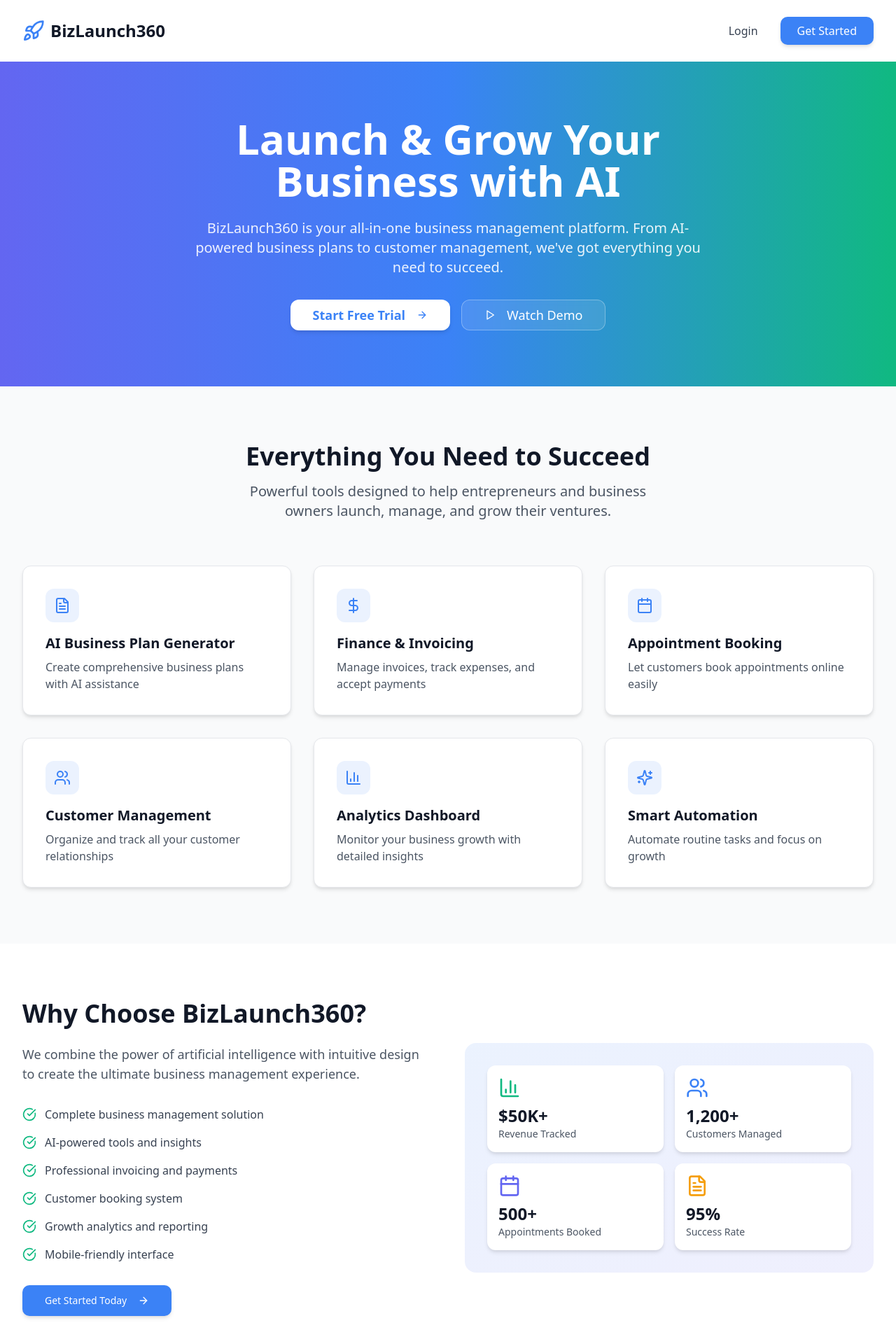
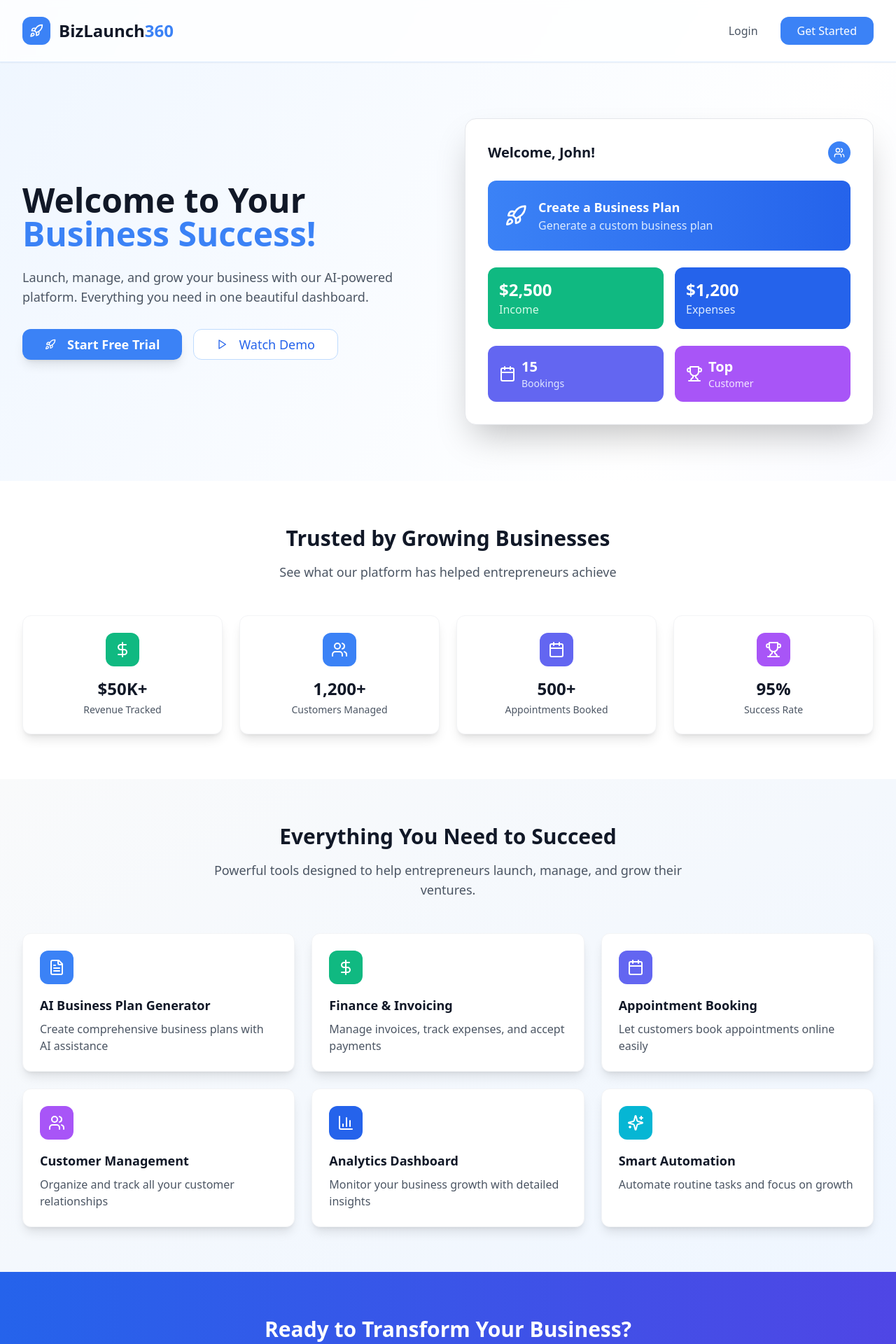
Before and after one commit to Zakariasisu5/bizlaunch360, a React (Vite) app: page / in a window 1280 px wide. Shown: the top 1920 px of the page at 70% size. Built offline with nearby package versions, Linux system fonts and the light colour scheme.

Commit message:
Refactor: Redesign landing page
Redesigned the landing page to match the provided image, including layout, components, and styling.

```diff
--- a/src/pages/Index.tsx
+++ b/src/pages/Index.tsx
@@ -1,3 +1,4 @@
+
 import React, { useState } from 'react';
 import { Link } from 'react-router-dom';
 import { Button } from '@/components/ui/button';
@@ -12,72 +13,82 @@ import {
   Sparkles,
   ArrowRight,
   CheckCircle,
-  Play
+  Play,
+  Trophy,
+  TrendingUp
 } from 'lucide-react';
 
 const features = [
   {
     icon: FileText,
     title: 'AI Business Plan Generator',
-    description: 'Create comprehensive business plans with AI assistance'
+    description: 'Create comprehensive business plans with AI assistance',
+    color: 'bg-blue-500'
   },
   {
     icon: DollarSign,
     title: 'Finance & Invoicing',
-    description: 'Manage invoices, track expenses, and accept payments'
+    description: 'Manage invoices, track expenses, and accept payments',
+    color: 'bg-emerald-500'
   },
   {
     icon: Calendar,
     title: 'Appointment Booking',
-    description: 'Let customers book appointments online easily'
+    description: 'Let customers book appointments online easily',
+    color: 'bg-indigo-500'
   },
   {
     icon: Users,
     title: 'Customer Management',
-    description: 'Organize and track all your customer relationships'
+    description: 'Organize and track all your customer relationships',
+    color: 'bg-purple-500'
   },
   {
     icon: BarChart3,
     title: 'Analytics Dashboard',
-    description: 'Monitor your business growth with detailed insights'
+    description: 'Monitor your business growth with detailed insights',
+    color: 'bg-blue-600'
   },
   {
     icon: Sparkles,
     title: 'Smart Automation',
-    description: 'Automate routine tasks and focus on growth'
+    description: 'Automate routine tasks and focus on growth',
+    color: 'bg-cyan-500'
   }
 ];
 
-const benefits = [
-  'Complete business management solution',
-  'AI-powered tools and insights',
-  'Professional invoicing and payments',
-  'Customer booking system',
-  'Growth analytics and reporting',
-  'Mobile-friendly interface'
+const stats = [
+  { label: 'Revenue Tracked', value: '$50K+', color: 'bg-emerald-500', icon: DollarSign },
+  { label: 'Customers Managed', value: '1,200+', color: 'bg-blue-500', icon: Users },
+  { label: 'Appointments Booked', value: '500+', color: 'bg-indigo-500', icon: Calendar },
+  { label: 'Success Rate', value: '95%', color: 'bg-purple-500', icon: Trophy }
 ];
 
 const Index = () => {
   const [isVideoOpen, setIsVideoOpen] = useState(false);
 
   return (
-    <div className="min-h-screen bg-white">
+    <div className="min-h-screen bg-gradient-to-br from-blue-50 via-white to-indigo-50">
       {/* Header */}
-      <header className="bg-white shadow-sm">
+      <header className="bg-white/80 backdrop-blur-sm shadow-sm border-b border-blue-100">
         <div className="max-w-7xl mx-auto px-4 sm:px-6 lg:px-8">
           <div className="flex justify-between items-center py-4 sm:py-6">
             <div className="flex items-center">
-              <Rocket className="h-6 w-6 sm:h-8 sm:w-8 text-bizPrimary mr-2" />
-              <span className="text-lg sm:text-2xl font-bold text-bizNeutral-900">BizLaunch360</span>
+              <div className="w-8 h-8 sm:w-10 sm:h-10 bg-blue-500 rounded-xl flex items-center justify-center mr-3">
+                <Rocket className="h-4 w-4 sm:h-5 sm:w-5 text-white" />
+              </div>
+              <span className="text-xl sm:text-2xl font-bold text-gray-900">
+                BizLaunch<span className="text-blue-500">360</span>
+              </span>
             </div>
             <div className="flex items-center space-x-2 sm:space-x-4">
               <Link to="/login">
-                <Button variant="ghost" className="text-bizNeutral-700 hover:text-bizPrimary text-sm sm:text-base px-2 sm:px-4">
+                <Button variant="ghost" className="text-gray-600 hover:text-blue-600 text-sm sm:text-base px-2 sm:px-4">
                   Login
                 </Button>
               </Link>
               <Link to="/login">
-                <Button className="btn-primary text-sm sm:text-base px-3 sm:px-6 py-2 sm:py-3">
+                <Button className="bg-blue-500 hover:bg-blue-600 text-white text-sm sm:text-base px-4 sm:px-6 py-2 sm:py-3 rounded-xl">
                   Get Started
                 </Button>
               </Link>
@@ -86,23 +97,26 @@ const Index = () => {
         </div>
       </header>
 
-      {/* Hero Section */}
-      <section className="gradient-hero">
-        <div className="max-w-7xl mx-auto px-4 sm:px-6 lg:px-8 py-12 sm:py-16 lg:py-20">
-          <div className="text-center">
-            <h1 className="text-3xl sm:text-4xl md:text-5xl lg:text-6xl font-bold text-white mb-4 sm:mb-6 leading-tight">
-              Launch & Grow Your
-              <span className="block">Business with AI</span>
+      {/* Hero Section with Dashboard Preview */}
+      <section className="py-12 sm:py-20">
+        <div className="max-w-7xl mx-auto px-4 sm:px-6 lg:px-8">
+          <div className="grid grid-cols-1 lg:grid-cols-2 gap-8 lg:gap-12 items-center">
+            {/* Left side - Content */}
+            <div className="text-center lg:text-left">
+              <h1 className="text-3xl sm:text-4xl lg:text-5xl font-bold text-gray-900 mb-4 sm:mb-6 leading-tight">
+                Welcome to Your
+                <span className="block text-blue-500">Business Success!</span>
               </h1>
-            <p className="text-base sm:text-lg lg:text-xl text-white/90 mb-6 sm:mb-8 max-w-3xl mx-auto px-4">
-              BizLaunch360 is your all-in-one business management platform. From AI-powered business plans
-              to customer management, we've got everything you need to succeed.
+              <p className="text-base sm:text-lg text-gray-600 mb-6 sm:mb-8 max-w-xl mx-auto lg:mx-0">
+                Launch, manage, and grow your business with our AI-powered platform.
+                Everything you need in one beautiful dashboard.
               </p>
-            <div className="flex flex-col sm:flex-row gap-3 sm:gap-4 justify-center px-4">
+
+              <div className="flex flex-col sm:flex-row gap-3 sm:gap-4 justify-center lg:justify-start">
                 <Link to="/login">
-                <Button size="lg" className="w-full sm:w-auto bg-white text-bizPrimary hover:bg-bizNeutral-100 px-6 sm:px-8 py-3 sm:py-4 text-base sm:text-lg font-semibold rounded-xl shadow-soft hover:scale-105 transition-all duration-200">
+                  <Button size="lg" className="w-full sm:w-auto bg-blue-500 hover:bg-blue-600 text-white px-8 py-4 text-lg font-semibold rounded-xl shadow-lg hover:shadow-xl transition-all duration-200">
+                    <Rocket className="mr-2 h-5 w-5" />
                     Start Free Trial
-                  <ArrowRight className="ml-2 h-4 w-4 sm:h-5 sm:w-5" />
                   </Button>
                 </Link>
                 <Dialog open={isVideoOpen} onOpenChange={setIsVideoOpen}>
@@ -110,21 +124,22 @@ const Index = () => {
                     <Button
                       size="lg"
                       variant="outline"
-                    className="w-full sm:w-auto border-white/30 bg-white/10 backdrop-blur-sm text-white hover:bg-white/20 px-6 sm:px-8 py-3 sm:py-4 text-base sm:text-lg rounded-xl transition-all duration-200 hover:scale-105"
+                      className="w-full sm:w-auto border-blue-200 bg-white hover:bg-blue-50 text-blue-600 px-8 py-4 text-lg rounded-xl transition-all duration-200"
                     >
-                    <Play className="mr-2 h-4 w-4 sm:h-5 sm:w-5" />
+                      <Play className="mr-2 h-5 w-5" />
                       Watch Demo
                     </Button>
                   </DialogTrigger>
-                <DialogContent className="max-w-4xl w-full bg-bizNeutral-900 border-bizNeutral-700">
-                  <div className="relative w-full h-0 pb-[56.25%] bg-gradient-to-br from-bizPrimary/20 to-bizAccent/20 rounded-xl overflow-hidden">
-                    <div className="absolute inset-0 flex items-center justify-center">
-                      <div className="text-center text-white">
-                        <div className="w-20 h-20 bg-white/20 rounded-full flex items-center justify-center mb-4 mx-auto">
-                          <Play className="w-8 h-8 text-white ml-1" />
-                        </div>
-                        <h3 className="text-xl font-semibold mb-2">BizLaunch360 Demo</h3>
-                        <p className="text-white/80">See how easy it is to manage your business</p>
+                  <DialogContent className="max-w-4xl w-full bg-white">
+                    <div className="relative w-full aspect-video bg-gradient-to-br from-blue-500 to-indigo-600 rounded-xl overflow-hidden">
+                      <img
+                        src="/lovable-uploads/342ce04e-04df-45ac-9400-e8fd47701354.png"
+                        alt="BizLaunch360 Dashboard Demo"
+                        className="w-full h-full object-cover"
+                      />
+                      <div className="absolute inset-0 bg-black/20 flex items-center justify-center">
+                        <div className="w-16 h-16 bg-white/20 backdrop-blur-sm rounded-full flex items-center justify-center">
+                          <Play className="w-6 h-6 text-white ml-1" />
                         </div>
                       </div>
                     </div>
@@ -132,36 +147,119 @@ const Index = () => {
                 </Dialog>
               </div>
             </div>
+
+            {/* Right side - Dashboard Preview */}
+            <div className="relative">
+              <div className="bg-white rounded-2xl shadow-2xl border border-gray-200 p-6 sm:p-8">
+                <div className="flex items-center justify-between mb-6">
+                  <h3 className="text-xl font-semibold text-gray-900">Welcome, John!</h3>
+                  <div className="w-8 h-8 bg-blue-500 rounded-full flex items-center justify-center">
+                    <Users className="w-4 h-4 text-white" />
+                  </div>
+                </div>
+
+                {/* Main Action Card */}
+                <div className="bg-gradient-to-r from-blue-500 to-blue-600 rounded-xl p-6 mb-6 text-white">
+                  <div className="flex items-center">
+                    <Rocket className="w-8 h-8 mr-4" />
+                    <div>
+                      <h4 className="text-lg font-semibold">Create a Business Plan</h4>
+                      <p className="text-blue-100">Generate a custom business plan</p>
+                    </div>
+                  </div>
+                </div>
+
+                {/* Stats Grid */}
+                <div className="grid grid-cols-2 gap-4 mb-6">
+                  <div className="bg-emerald-500 rounded-xl p-4 text-white">
+                    <div className="text-2xl font-bold">$2,500</div>
+                    <div className="text-emerald-100">Income</div>
+                  </div>
+                  <div className="bg-blue-600 rounded-xl p-4 text-white">
+                    <div className="text-2xl font-bold">$1,200</div>
+                    <div className="text-blue-100">Expenses</div>
+                  </div>
+                </div>
+
+                <div className="grid grid-cols-2 gap-4">
+                  <div className="bg-indigo-500 rounded-xl p-4 text-white">
+                    <div className="flex items-center">
+                      <Calendar className="w-6 h-6 mr-2" />
+                      <div>
+                        <div className="text-xl font-bold">15</div>
+                        <div className="text-indigo-100 text-sm">Bookings</div>
+                      </div>
+                    </div>
+                  </div>
+                  <div className="bg-purple-500 rounded-xl p-4 text-white">
+                    <div className="flex items-center">
+                      <Trophy className="w-6 h-6 mr-2" />
+                      <div>
+                        <div className="text-xl font-bold">Top</div>
+                        <div className="text-purple-100 text-sm">Customer</div>
+                      </div>
+                    </div>
+                  </div>
+                </div>
+              </div>
+            </div>
+          </div>
+        </div>
+      </section>
+
+      {/* Stats Section */}
+      <section className="py-12 sm:py-16 bg-white">
+        <div className="max-w-7xl mx-auto px-4 sm:px-6 lg:px-8">
+          <div className="text-center mb-12">
+            <h2 className="text-2xl sm:text-3xl font-bold text-gray-900 mb-4">
+              Trusted by Growing Businesses
+            </h2>
+            <p className="text-lg text-gray-600">
+              See what our platform has helped entrepreneurs achieve
+            </p>
+          </div>
+
+          <div className="grid grid-cols-2 lg:grid-cols-4 gap-6">
+            {stats.map((stat, index) => {
+              const Icon = stat.icon;
+              return (
+                <div key={index} className="bg-white rounded-xl p-6 shadow-lg border border-gray-100 text-center hover:shadow-xl transition-shadow duration-300">
+                  <div className={`inline-flex items-center justify-center w-12 h-12 ${stat.color} rounded-xl mb-4`}>
+                    <Icon className="h-6 w-6 text-white" />
+                  </div>
+                  <div className="text-2xl font-bold text-gray-900 mb-1">{stat.value}</div>
+                  <div className="text-sm text-gray-600">{stat.label}</div>
+                </div>
+              );
+            })}
+          </div>
         </div>
       </section>
 
       {/* Features Section */}
-      <section className="py-12 sm:py-16 lg:py-20 bg-bizNeutral-50">
+      <section className="py-12 sm:py-16 bg-gradient-to-br from-gray-50 to-blue-50">
         <div className="max-w-7xl mx-auto px-4 sm:px-6 lg:px-8">
-          <div className="text-center mb-12 sm:mb-16">
-            <h2 className="text-2xl sm:text-3xl md:text-4xl font-bold text-bizNeutral-900 mb-3 sm:mb-4">
+          <div className="text-center mb-12">
+            <h2 className="text-2xl sm:text-3xl font-bold text-gray-900 mb-4">
               Everything You Need to Succeed
             </h2>
-            <p className="text-base sm:text-lg lg:text-xl text-bizNeutral-600 max-w-2xl mx-auto px-4">
-              Powerful tools designed to help entrepreneurs and business owners launch, manage, and grow their ventures.
+            <p className="text-lg text-gray-600 max-w-2xl mx-auto">
+              Powerful tools designed to help entrepreneurs launch, manage, and grow their ventures.
             </p>
           </div>
 
-          <div className="grid grid-cols-1 sm:grid-cols-2 lg:grid-cols-3 gap-6 sm:gap-8">
+          <div className="grid grid-cols-1 sm:grid-cols-2 lg:grid-cols-3 gap-6">
             {features.map((feature, index) => {
               const Icon = feature.icon;
               return (
-                <div
-                  key={index}
-                  className="bg-white p-6 sm:p-8 rounded-xl shadow-soft card-hover border border-bizNeutral-200"
-                >
-                  <div className="inline-flex items-center justify-center w-10 h-10 sm:w-12 sm:h-12 bg-bizPrimary/10 rounded-xl mb-3 sm:mb-4">
-                    <Icon className="h-5 w-5 sm:h-6 sm:w-6 text-bizPrimary" />
+                <div key={index} className="bg-white rounded-xl p-6 shadow-lg border border-gray-100 hover:shadow-xl transition-all duration-300 hover:-translate-y-1">
+                  <div className={`inline-flex items-center justify-center w-12 h-12 ${feature.color} rounded-xl mb-4`}>
+                    <Icon className="h-6 w-6 text-white" />
                   </div>
-                  <h3 className="text-lg sm:text-xl font-semibold text-bizNeutral-900 mb-2">
+                  <h3 className="text-lg font-semibold text-gray-900 mb-2">
                     {feature.title}
                   </h3>
-                  <p className="text-sm sm:text-base text-bizNeutral-600">
+                  <p className="text-gray-600">
                     {feature.description}
                   </p>
                 </div>
@@ -171,95 +269,35 @@ const Index = () => {
         </div>
       </section>
 
-      {/* Benefits Section */}
-      <section className="py-12 sm:py-16 lg:py-20 bg-white">
-        <div className="max-w-7xl mx-auto px-4 sm:px-6 lg:px-8">
-          <div className="grid grid-cols-1 lg:grid-cols-2 gap-8 sm:gap-12 items-center">
-            <div className="order-2 lg:order-1">
-              <h2 className="text-2xl sm:text-3xl md:text-4xl font-bold text-bizNeutral-900 mb-4 sm:mb-6">
-                Why Choose BizLaunch360?
-              </h2>
-              <p className="text-base sm:text-lg text-bizNeutral-600 mb-6 sm:mb-8">
-                We combine the power of artificial intelligence with intuitive design to create
-                the ultimate business management experience.
-              </p>
-
-              <div className="space-y-3 sm:space-y-4">
-                {benefits.map((benefit, index) => (
-                  <div key={index} className="flex items-center">
-                    <CheckCircle className="h-4 w-4 sm:h-5 sm:w-5 text-bizSuccess mr-3 flex-shrink-0" />
-                    <span className="text-sm sm:text-base text-bizNeutral-700">{benefit}</span>
-                  </div>
-                ))}
-              </div>
-
-              <div className="mt-6 sm:mt-8">
-                <Link to="/login">
-                  <Button size="lg" className="w-full sm:w-auto btn-primary">
-                    Get Started Today
-                    <ArrowRight className="ml-2 h-4 w-4 sm:h-5 sm:w-5" />
-                  </Button>
-                </Link>
-              </div>
-            </div>
-
-            <div className="relative order-1 lg:order-2">
-              <div className="bg-gradient-to-br from-bizPrimary/10 to-bizAccent/10 rounded-2xl p-6 sm:p-8">
-                <div className="grid grid-cols-2 gap-3 sm:gap-4">
-                  <div className="bg-white p-3 sm:p-4 rounded-xl shadow-soft">
-                    <BarChart3 className="h-6 w-6 sm:h-8 sm:w-8 text-bizSuccess mb-2" />
-                    <div className="text-xl sm:text-2xl font-bold text-bizNeutral-900">$50K+</div>
-                    <div className="text-xs sm:text-sm text-bizNeutral-600">Revenue Tracked</div>
-                  </div>
-                  <div className="bg-white p-3 sm:p-4 rounded-xl shadow-soft">
-                    <Users className="h-6 w-6 sm:h-8 sm:w-8 text-bizPrimary mb-2" />
-                    <div className="text-xl sm:text-2xl font-bold text-bizNeutral-900">1,200+</div>
-                    <div className="text-xs sm:text-sm text-bizNeutral-600">Customers Managed</div>
-                  </div>
-                  <div className="bg-white p-3 sm:p-4 rounded-xl shadow-soft">
-                    <Calendar className="h-6 w-6 sm:h-8 sm:w-8 text-bizAccent mb-2" />
-                    <div className="text-xl sm:text-2xl font-bold text-bizNeutral-900">500+</div>
-                    <div className="text-xs sm:text-sm text-bizNeutral-600">Appointments Booked</div>
-                  </div>
-                  <div className="bg-white p-3 sm:p-4 rounded-xl shadow-soft">
-                    <FileText className="h-6 w-6 sm:h-8 sm:w-8 text-bizWarning mb-2" />
-                    <div className="text-xl sm:text-2xl font-bold text-bizNeutral-900">95%</div>
-                    <div className="text-xs sm:text-sm text-bizNeutral-600">Success Rate</div>
-                  </div>
-                </div>
-              </div>
-            </div>
-          </div>
-        </div>
-      </section>
-
       {/* CTA Section */}
-      <section className="gradient-hero">
-        <div className="max-w-4xl mx-auto px-4 sm:px-6 lg:px-8 py-12 sm:py-16 text-center">
-          <h2 className="text-2xl sm:text-3xl md:text-4xl font-bold text-white mb-3 sm:mb-4">
+      <section className="py-12 sm:py-16 bg-gradient-to-r from-blue-600 to-indigo-600">
+        <div className="max-w-4xl mx-auto px-4 sm:px-6 lg:px-8 text-center">
+          <h2 className="text-2xl sm:text-3xl font-bold text-white mb-4">
             Ready to Transform Your Business?
           </h2>
-          <p className="text-base sm:text-lg lg:text-xl text-white/90 mb-6 sm:mb-8 px-4">
+          <p className="text-lg text-blue-100 mb-8">
             Join thousands of entrepreneurs who are already growing with BizLaunch360.
           </p>
           <Link to="/login">
-            <Button size="lg" className="w-full sm:w-auto bg-white text-bizPrimary hover:bg-bizNeutral-100 px-6 sm:px-8 py-3 sm:py-4 text-base sm:text-lg font-semibold rounded-xl shadow-soft hover:scale-105 transition-all duration-200">
-              Start Your Free Trial
-              <ArrowRight className="ml-2 h-4 w-4 sm:h-5 sm:w-5" />
+            <Button size="lg" className="bg-white text-blue-600 hover:bg-gray-100 px-8 py-4 text-lg font-semibold rounded-xl shadow-lg hover:shadow-xl transition-all duration-200">
+              <TrendingUp className="mr-2 h-5 w-5" />
+              Start Your Success Story
             </Button>
           </Link>
         </div>
       </section>
 
       {/* Footer */}
-      <footer className="bg-bizNeutral-900 text-white py-8 sm:py-12">
+      <footer className="bg-gray-900 text-white py-8 sm:py-12">
         <div className="max-w-7xl mx-auto px-4 sm:px-6 lg:px-8">
           <div className="flex flex-col sm:flex-row items-center justify-between gap-4">
             <div className="flex items-center">
-              <Rocket className="h-5 w-5 sm:h-6 sm:w-6 text-bizPrimary mr-2" />
-              <span className="text-base sm:text-lg font-semibold">BizLaunch360</span>
+              <div className="w-6 h-6 bg-blue-500 rounded-lg flex items-center justify-center mr-2">
+                <Rocket className="h-3 w-3 text-white" />
               </div>
-            <div className="text-xs sm:text-sm text-bizNeutral-400">
+              <span className="text-lg font-semibold">BizLaunch360</span>
+            </div>
+            <div className="text-sm text-gray-400">
               © 2024 BizLaunch360. All rights reserved.
             </div>
           </div>
```
Also changed, not shown: public/lovable-uploads/342ce04e-04df-45ac-9400-e8fd47701354.png (added). Lines whose indentation alone changed are shown as unchanged.
